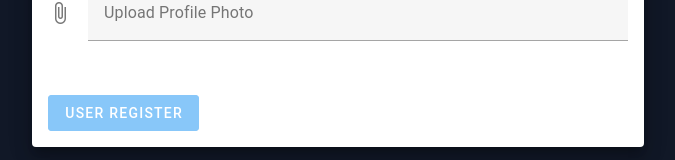
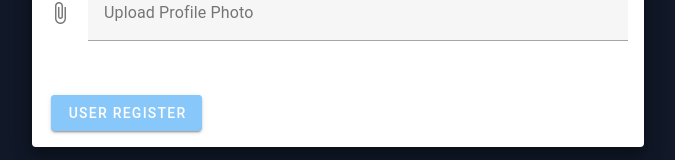
Before and after one commit to ShivanshSinghnnovative/socialappfirebase, a Vue app: page / in a window 1280 px wide. Shown: the part 691-851 px from the top of the page, without its empty margins (302-977 px from the left). Built offline with nearby package versions, Linux system fonts and the light colour scheme.

Commit message:
add sucessfull user register modal

```diff
--- /dev/null
+++ b/src/components/sucessfullUserRegisterModal.vue
@@ -0,0 +1,26 @@
+<template>
+  <div class="text-center">
+    <v-btn color="blue" class=" cursor-pointer" cols="12" @click="dialog = true">
+      User Register
+    </v-btn>
+    <v-dialog v-model="dialog" width="auto">
+      <v-card class="p-50 m-3 ">
+        <v-card-text>
+          User Register Sucessfully
+        </v-card-text>
+        <v-card-actions>
+          <v-btn cols="12" color="blue" block @click="dialog = false">OK</v-btn>
+        </v-card-actions>
+      </v-card>
+    </v-dialog>
+  </div>
+</template>
+<script>
+export default {
+  data() {
+    return {
+      dialog: false,
+    }
+  },
+}
+</script>
--- a/src/composables/loginSignup.js
+++ b/src/composables/loginSignup.js
@@ -15,6 +15,7 @@ export const signUpApi = () => {
     const store = userRegisterUse();
     const { createUser } = store;
     const createAccount = async () => {
+        sucessModal.value = true;
         await createUser({
             firstName: signUser.firstName,
             lastName: signUser.lastName,
@@ -31,6 +32,6 @@ export const signUpApi = () => {
         signUser,
         createAccount,
         hidePassword,
-        togglePassword,
+        togglePassword
     };
 }
--- a/src/pages/registerUser.vue
+++ b/src/pages/registerUser.vue
@@ -18,20 +18,18 @@
                     outlined></v-text-field>
                 </v-col>
                 <v-col cols="12">
-                  <v-text-field :rules="phoneRules" v-model="signUser.mobileNumber" label="Mobile Number"
-                    outlined></v-text-field>
+                  <v-text-field :rules="phoneRules" v-model="signUser.mobileNumber" label="Mobile Number" outlined>
+                  </v-text-field>
                 </v-col>
                 <v-col cols="12">
                   <v-text-field :rules="emailRules" v-model="signUser.email" label="Email" outlined></v-text-field>
                 </v-col>
-
                 <v-col cols="12">
                   <v-row class="mb-2">
                     <v-col cols="11">
                       <v-text-field :rules="passwordRules" v-model="signUser.password"
                         :type="hidePassword ? 'text' : 'password'" label="Password" outlined required>
                       </v-text-field>
-
                     </v-col>
                     <v-col cols="1" class=" mt-4">
                       <v-icon @click="togglePassword" :icon="hidePassword ? 'mdi-eye' : 'mdi-eye-off'">
@@ -39,22 +37,18 @@
                     </v-col>
                   </v-row>
                 </v-col>
-
                 <v-col cols="12">
                   <v-text-field :rules="confirmPasswordRules" v-model="signUser.confirmPassword" label="Confirm Password"
                     outlined type="password">
                   </v-text-field>
-
                 </v-col>
-
                 <v-col cols="12">
                   <v-file-input :rules="profileRules" label="Upload Profile Photo"
                     @change="handleFileChange"></v-file-input>
                 </v-col>
-
-                <v-col cols="12">
-                  <v-btn class="mt-2" type="submit" color="blue" dark :disabled="hasErrors">
-                    User Register
+                <v-col cols="2">
+                  <v-btn class="mt-2 pointer ml-10" color="blue" type="submit" dark :disabled="hasErrors">
+                    <sucessfullSignUp />
                   </v-btn>
                 </v-col>
               </v-row>
@@ -68,7 +62,8 @@
 
 <script setup>
 import { signUpApi } from '../composables/loginSignup.js';
-import { computed, onMounted } from 'vue';
+import { computed } from 'vue';
+import sucessfullSignUp from '../components/sucessfullUserRegisterModal.vue'
 const { createAccount, signUser, togglePassword, hidePassword } = signUpApi();
 
 const handleFileChange = (event) => {
--- a/src/router/index.js
+++ b/src/router/index.js
@@ -1,10 +1,10 @@
-import { createRouter, createWebHashHistory } from 'vue-router' ;
+import { createRouter, createWebHashHistory } from 'vue-router';
 
 const routes = [
   {
     path: '/',
     name: 'register',
-        component: () => import('../pages/registerUser.vue'),
+    component: () => import('@/pages/registerUser.vue'),
   },
 ]
 const router = createRouter({
```
Lines whose indentation alone changed are shown as unchanged.
